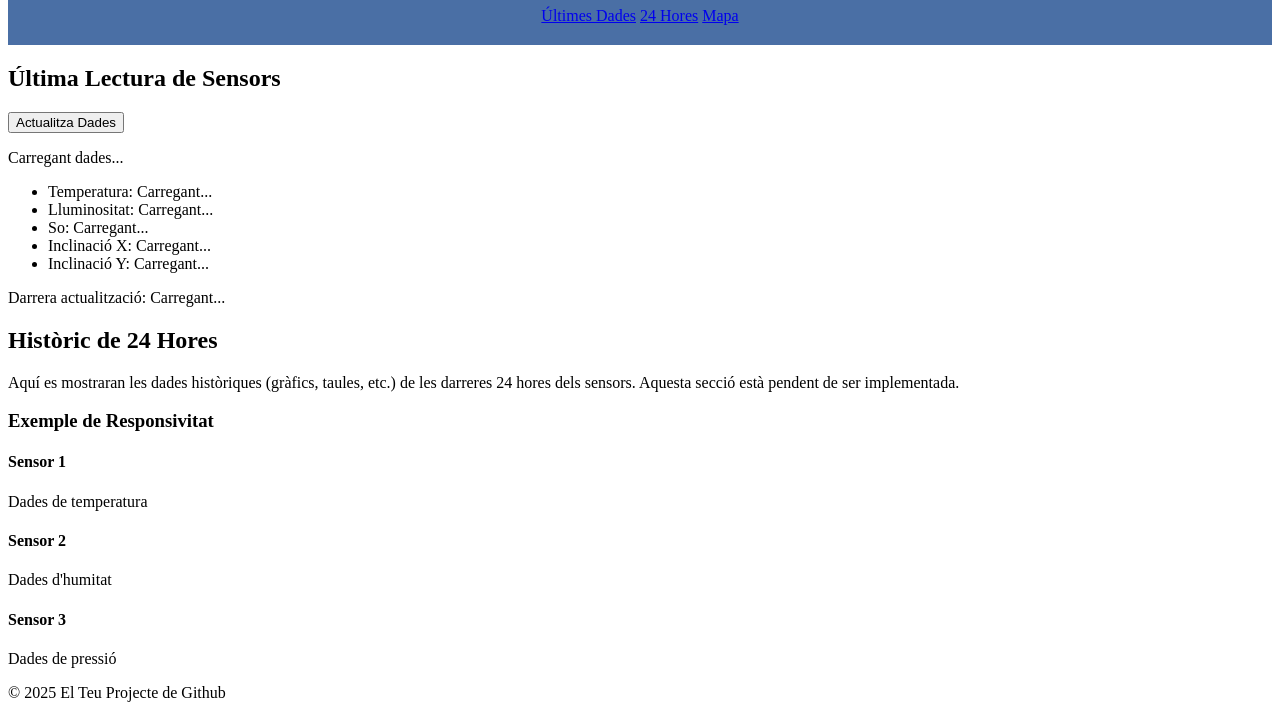
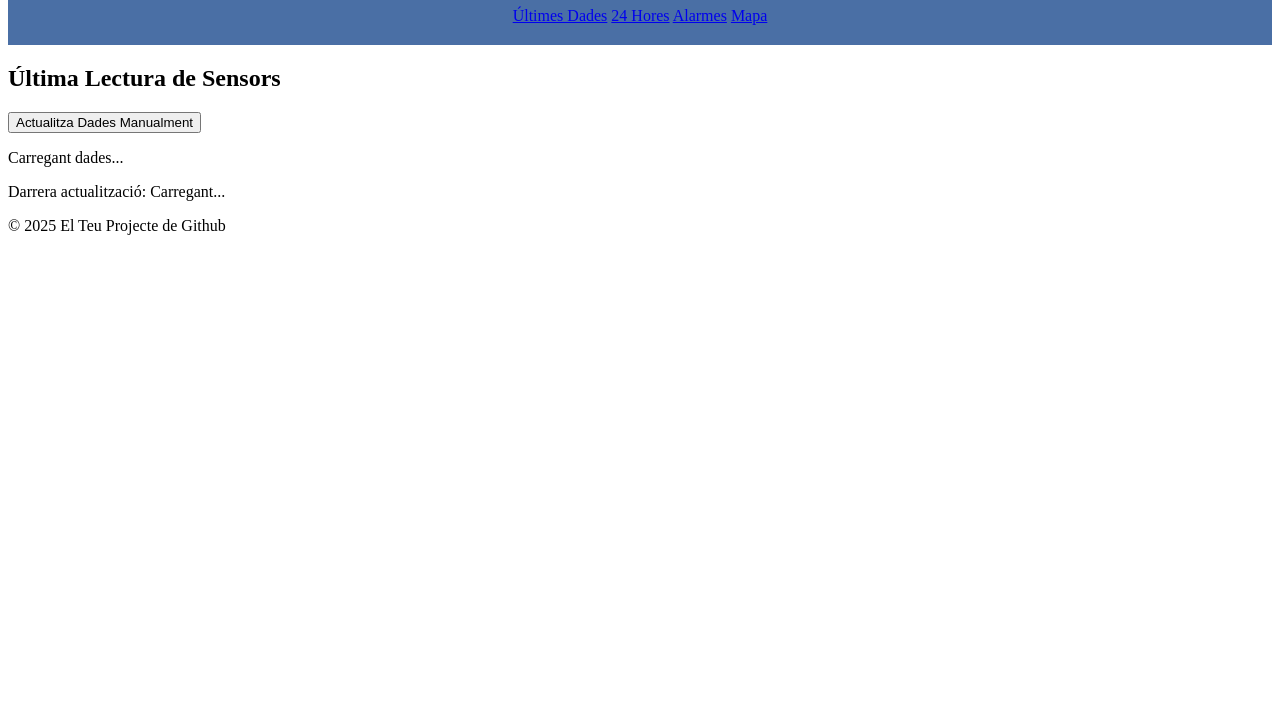
Before and after one commit to robotic-ulldevent/arqueologia.html, a plain HTML site: page index.html in a window 1280 px wide. Shown: the part 1180-1898 px from the top of the page. After the commit the page ends 1431 px from the top, so only its background shows below. Drawn offline with Linux system fonts and the light colour scheme.

Commit message:
Update index.html

```diff
--- a/index.html
+++ b/index.html
@@ -3,14 +3,14 @@
 <head>
     <meta charset="UTF-8">
     <meta name="viewport" content="width=device-width, initial-scale=1.0">
-    <title>Monitorització Ciutadella ibèrica de Calafell</title>
+    <title>Dades Ibero-Sensors - Última Lectura</title>
     <link rel="stylesheet" href="style.css">
 </head>
 <body>
 
     <div id="splash-screen" class="splash-screen">
         <img src="portada.jpg" alt="Imatge de Portada de l'Aplicació" class="portada-imatge">
-        <p class="carregant-text">Carregant aplicació...</p>
+        <p class="carregant-text">Carregant aplicació (10s)...</p>
     </div>
 
     <div id="main-content" class="main-content hidden">
@@ -20,55 +20,29 @@
                 <span id="status-text">Desconnectat</span>
             </div>
 
-            <h1>🏛️ Monitorització Ciutadella ibèrica de Calafell</h1>
-            <nav>
-                <a href="#sensor-data-sec">Últimes Dades</a>
-                <a href="#historic-sec">24 Hores</a>
-                <a href="#">Mapa</a>
+            <h1>🏛️ Aplicació Ibero-Sensors</h1>
+            <nav id="main-nav">
+                <a href="index.html" class="nav-button active">Últimes Dades</a>
+                <a href="historic.html" class="nav-button">24 Hores</a>
+                <a href="alarmes.html" class="nav-button">Alarmes</a>
+                <a href="#" class="nav-button">Mapa</a>
             </nav>
         </header>
+
         <main>
+            <section id="sensor-data-sec" class="data-section">
+                <h2 class="section-title">Última Lectura de Sensors</h2>
 
-            <section id="sensor-data-sec" class="sensor-data-container">
-                <h2>Última Lectura de Sensors</h2>
-                <button id="refresh-button">Actualitza Dades</button>
+                <button id="refresh-button" class="action-button">Actualitza Dades Manualment</button>
 
-                <div id="data-display-area">
-                    <p class="data-loading-message">Carregant dades...</p>
-                    <ul id="sensor-data-list">
-                        <li id="data-temperatura">Temperatura: Carregant...</li>
-                        <li id="data-lluminositat">Lluminositat: Carregant...</li>
-                        <li id="data-so">So: Carregant...</li>
-                        <li id="data-inclinacio-x">Inclinació X: Carregant...</li>
-                        <li id="data-inclinacio-y">Inclinació Y: Carregant...</li>
-                    </ul>
-                    <p id="data-timestamp" class="timestamp-text">Darrera actualització: Carregant...</p>
+                <div id="data-display-area" class="data-cards-container">
+                    <p class="initial-message">Carregant dades...</p>
                 </div>
-            </section>
 
-            <section id="historic-sec" class="intro">
-                <h2>Històric de 24 Hores</h2>
-                <p>Aquí es mostraran les dades històriques (gràfics, taules, etc.) de les darreres 24 hores dels sensors. Aquesta secció està pendent de ser implementada.</p>
-            </section>
-
-            <section class="responsive-example">
-                <h3>Exemple de Responsivitat</h3>
-                <div class="card-container">
-                    <div class="card">
-                        <h4>Sensor 1</h4>
-                        <p>Dades de temperatura</p>
-                    </div>
-                    <div class="card">
-                        <h4>Sensor 2</h4>
-                        <p>Dades d'humitat</p>
-                    </div>
-                    <div class="card">
-                        <h4>Sensor 3</h4>
-                        <p>Dades de pressió</p>
-                    </div>
-                </div>
+                <p id="data-timestamp" class="timestamp-text">Darrera actualització: Carregant...</p>
             </section>
         </main>
+
         <footer>
             <p>&copy; 2025 El Teu Projecte de Github</p>
         </footer>
```
